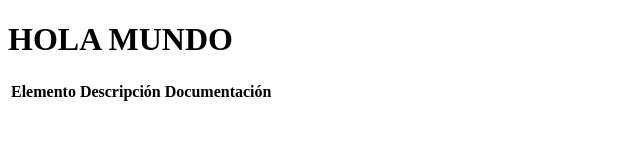
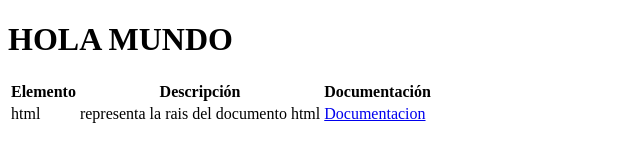
Before and after one commit to Mark00es/guideCode, a plain HTML site: page index.html in a window 1280 px wide. Shown: the whole page, without its empty margins (0-640 px from the left). Drawn offline with Linux system fonts and the light colour scheme.

Commit message:
Crear la informacion del elemento html

```diff
--- a/index.html
+++ b/index.html
@@ -17,6 +17,11 @@
             </tr>
         </thead>
         <tbody>
+            <tr>
+                <td>html</td>
+                <td>representa la rais del documento html</td>
+                <td><a href="http://google.com">Documentacion</a></td>
+            </tr>
         </tbody>
     </table>
 </body>
```
